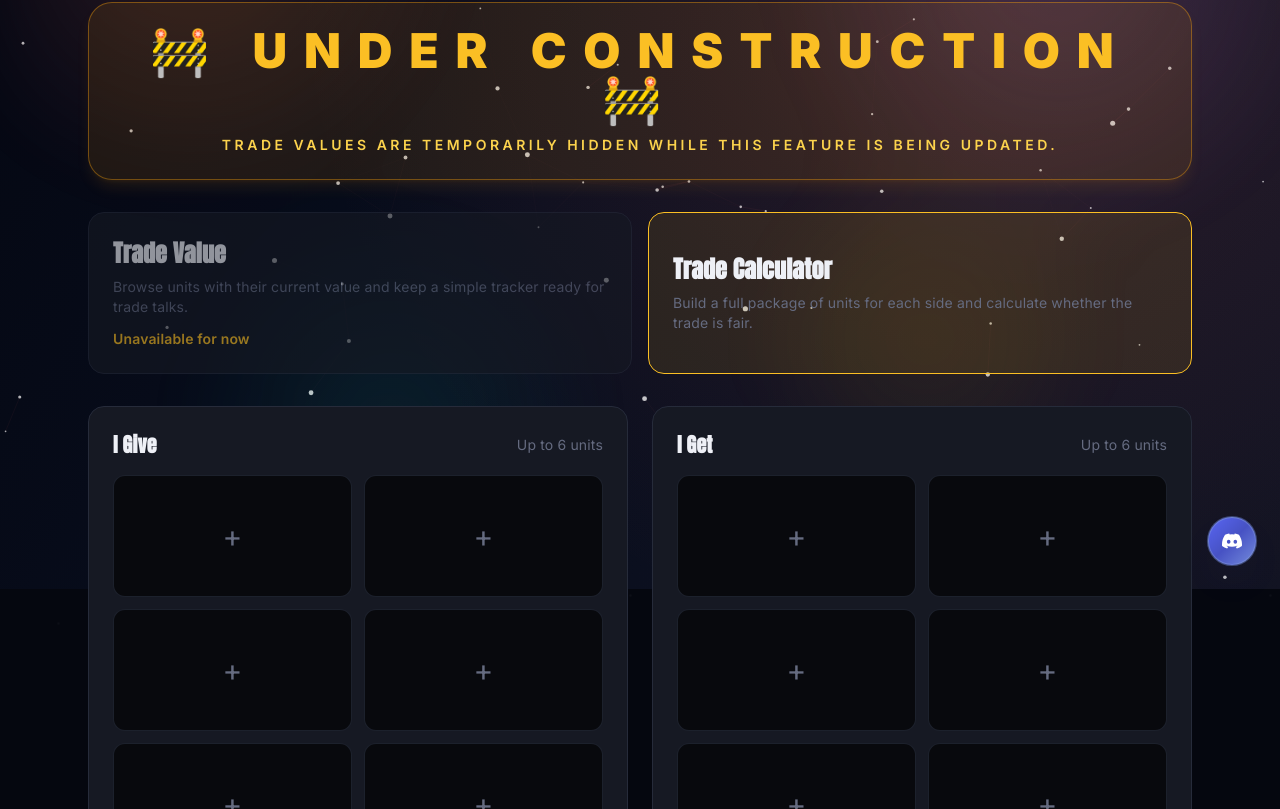
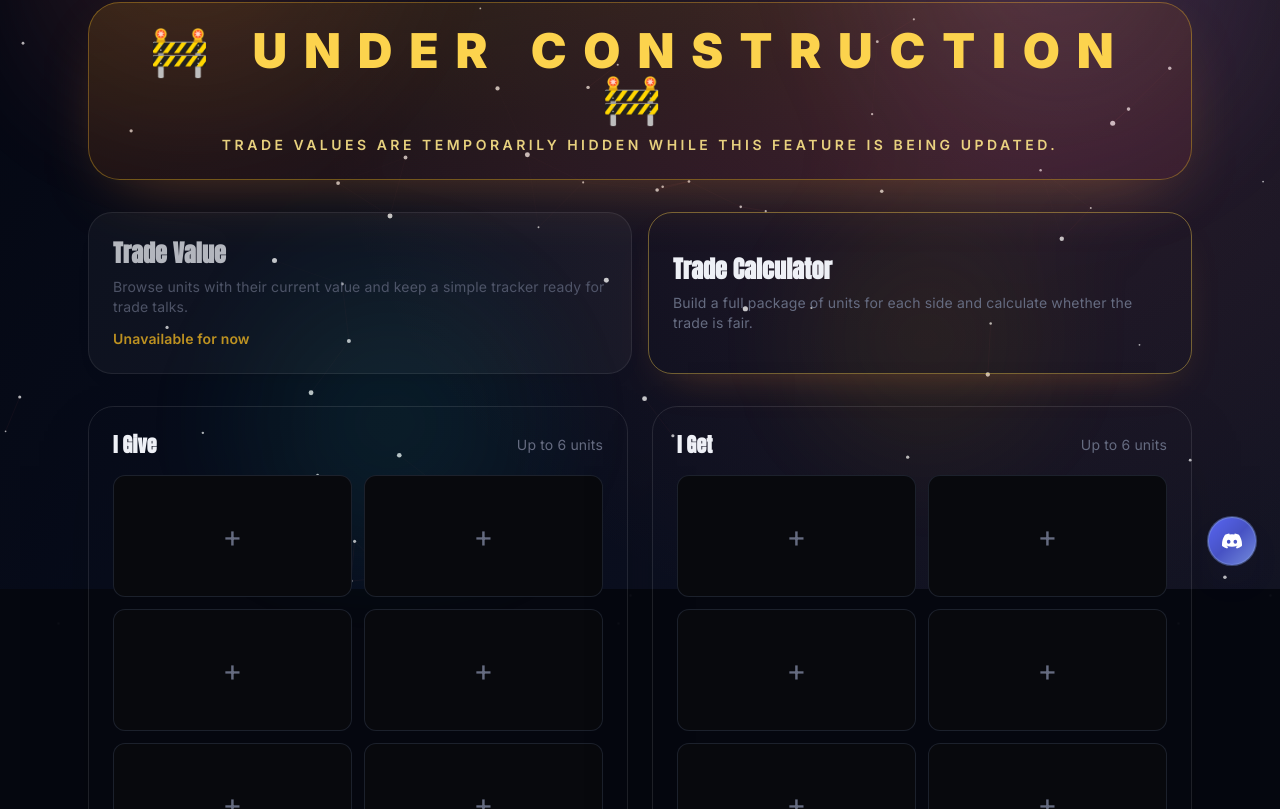
Before and after one commit to Etherneum/Etherneum.github.io, a Next.js app: page /trades in a window 1280 px wide. Shown: the part 211-1020 px from the top of the page. Built offline with nearby package versions, Linux system fonts and the light colour scheme.

Commit message:
damn u fine

```diff
--- a/app/trades/page.tsx
+++ b/app/trades/page.tsx
@@ -253,16 +253,16 @@ export default function TradesPage() {
         <p className="mt-2 max-w-2xl text-sm text-text-faint">{copy.intro}</p>
       </div>
 
-      <div className="rounded-3xl border border-amber-500/40 bg-amber-500/10 p-6 text-center shadow-lg shadow-amber-500/10">
-        <p className="text-4xl font-black uppercase tracking-[0.35em] text-amber-400 sm:text-5xl">{copy.underConstructionTitle}</p>
-        <p className="mt-3 text-sm font-semibold uppercase tracking-[0.25em] text-amber-300">{copy.underConstructionBody}</p>
+      <div className="rounded-[2rem] border border-amber-400/35 bg-gradient-to-br from-amber-500/15 via-orange-500/10 to-rose-500/10 p-6 text-center shadow-[0_24px_70px_-30px_rgba(251,146,60,0.4)]">
+        <p className="text-4xl font-black uppercase tracking-[0.35em] text-amber-300 sm:text-5xl">{copy.underConstructionTitle}</p>
+        <p className="mt-3 text-sm font-semibold uppercase tracking-[0.25em] text-amber-200/90">{copy.underConstructionBody}</p>
       </div>
 
       <div className="grid gap-4 md:grid-cols-2">
         <button
           onClick={() => setMode("value")}
           disabled={UNDER_CONSTRUCTION}
-          className={`rounded-2xl border p-6 text-left transition ${mode === "value" ? "border-rarity-god bg-rarity-god/10" : "border-ink-line bg-ink-surface"} ${UNDER_CONSTRUCTION ? "cursor-not-allowed opacity-60" : ""}`}
+          className={`rounded-[1.5rem] border p-6 text-left transition-all duration-300 ${mode === "value" ? "border-amber-400/40 bg-gradient-to-br from-amber-500/12 via-orange-500/8 to-transparent shadow-[0_18px_45px_-24px_rgba(251,146,60,0.35)]" : "border-white/10 bg-white/5 shadow-[0_12px_30px_-24px_rgba(0,0,0,0.45)]"} ${UNDER_CONSTRUCTION ? "cursor-not-allowed opacity-75" : "hover:-translate-y-0.5"}`}
         >
           <h2 className="font-display text-2xl font-black">{copy.tradeValue}</h2>
           <p className="mt-2 text-sm text-text-faint">{copy.tradeValueBody}</p>
@@ -270,7 +270,7 @@ export default function TradesPage() {
         </button>
         <button
           onClick={() => setMode("calculator")}
-          className={`rounded-2xl border p-6 text-left transition ${mode === "calculator" ? "border-rarity-legendary bg-rarity-legendary/10" : "border-ink-line bg-ink-surface"}`}
+          className={`rounded-[1.5rem] border p-6 text-left transition-all duration-300 ${mode === "calculator" ? "border-amber-300/40 bg-gradient-to-br from-orange-500/12 via-amber-500/8 to-transparent shadow-[0_18px_45px_-24px_rgba(251,146,60,0.35)]" : "border-white/10 bg-white/5 shadow-[0_12px_30px_-24px_rgba(0,0,0,0.45)]"}`}
         >
           <h2 className="font-display text-2xl font-black">{copy.tradeCalculator}</h2>
           <p className="mt-2 text-sm text-text-faint">{copy.tradeCalculatorBody}</p>
@@ -279,7 +279,7 @@ export default function TradesPage() {
 
       {mode === "value" ? (
         <div className="relative">
-          <div className="rounded-2xl border border-ink-line bg-ink-surface p-6">
+          <div className="rounded-[1.6rem] border border-white/10 bg-gradient-to-br from-white/8 via-white/5 to-amber-500/8 p-6 shadow-[0_24px_70px_-36px_rgba(0,0,0,0.5)]">
             <h3 className="font-display text-xl font-black">{copy.valueTracker}</h3>
             <p className="mt-2 text-sm text-text-faint">{copy.valueTrackerBody}</p>
             <div className="mt-6 grid gap-4 md:grid-cols-2 xl:grid-cols-3">
@@ -318,7 +318,7 @@ export default function TradesPage() {
         </div>
       ) : (
         <div className="grid gap-6 xl:grid-cols-[1fr_1fr]">
-          <div className="rounded-2xl border border-ink-line bg-ink-surface p-6">
+          <div className="rounded-[1.6rem] border border-white/10 bg-gradient-to-br from-white/8 via-white/5 to-orange-500/8 p-6 shadow-[0_24px_70px_-36px_rgba(0,0,0,0.5)]">
             <div className="flex items-center justify-between gap-3">
               <h3 className="font-display text-xl font-black">{copy.iGive}</h3>
               <span className="text-sm text-text-faint">{copy.upToSix}</span>
@@ -362,7 +362,7 @@ export default function TradesPage() {
             </div>
           </div>
 
-          <div className="rounded-2xl border border-ink-line bg-ink-surface p-6">
+          <div className="rounded-[1.6rem] border border-white/10 bg-gradient-to-br from-white/8 via-white/5 to-orange-500/8 p-6 shadow-[0_24px_70px_-36px_rgba(0,0,0,0.5)]">
             <div className="flex items-center justify-between gap-3">
               <h3 className="font-display text-xl font-black">{copy.iGet}</h3>
               <span className="text-sm text-text-faint">{copy.upToSix}</span>
@@ -406,7 +406,7 @@ export default function TradesPage() {
             </div>
           </div>
 
-          <div className="xl:col-span-2 rounded-2xl border border-ink-line bg-ink-surface p-6">
+          <div className="xl:col-span-2 rounded-[1.6rem] border border-white/10 bg-gradient-to-br from-white/8 via-white/5 to-amber-500/10 p-6 shadow-[0_24px_70px_-36px_rgba(0,0,0,0.5)]">
             <div className="flex flex-wrap items-center justify-between gap-3">
               <div>
                 <h3 className="font-display text-xl font-black">{copy.result}</h3>
```
Also changed, not shown: 636 other files (tests, documents, lock files or other folders).
